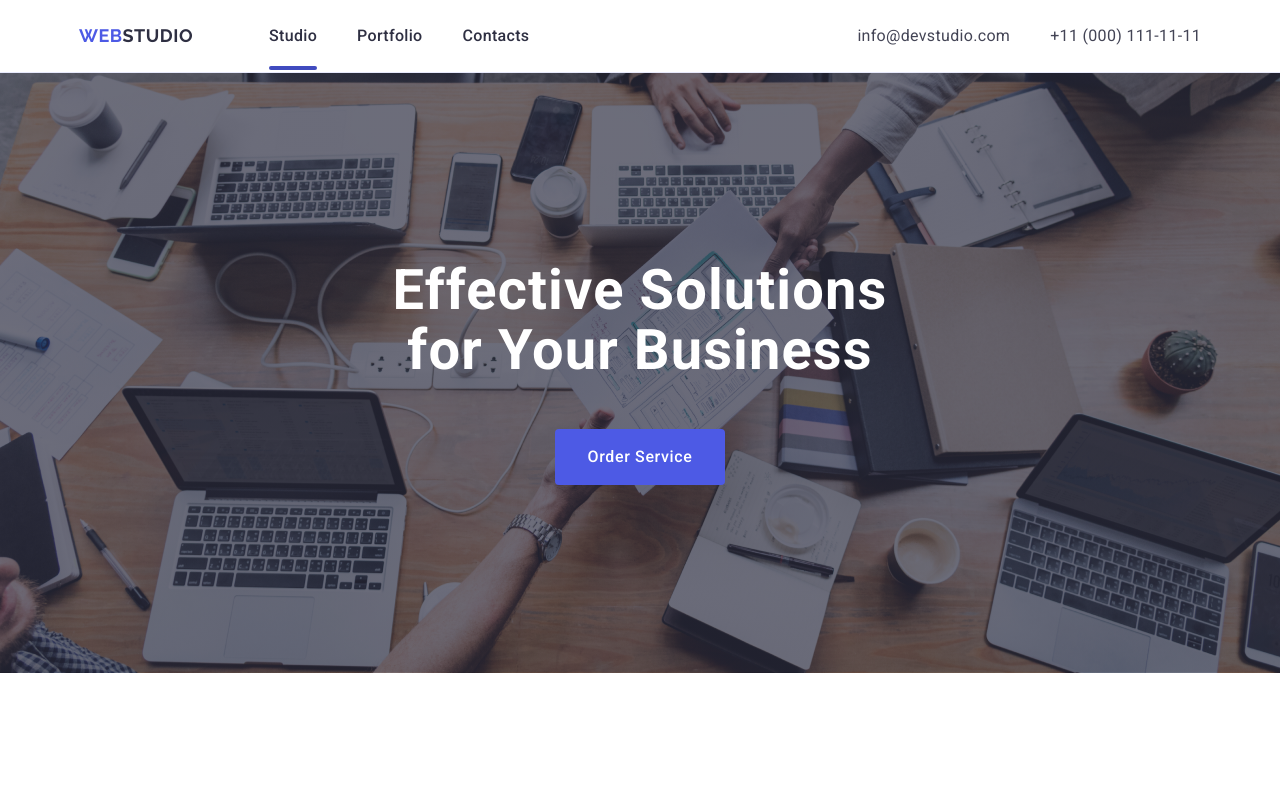
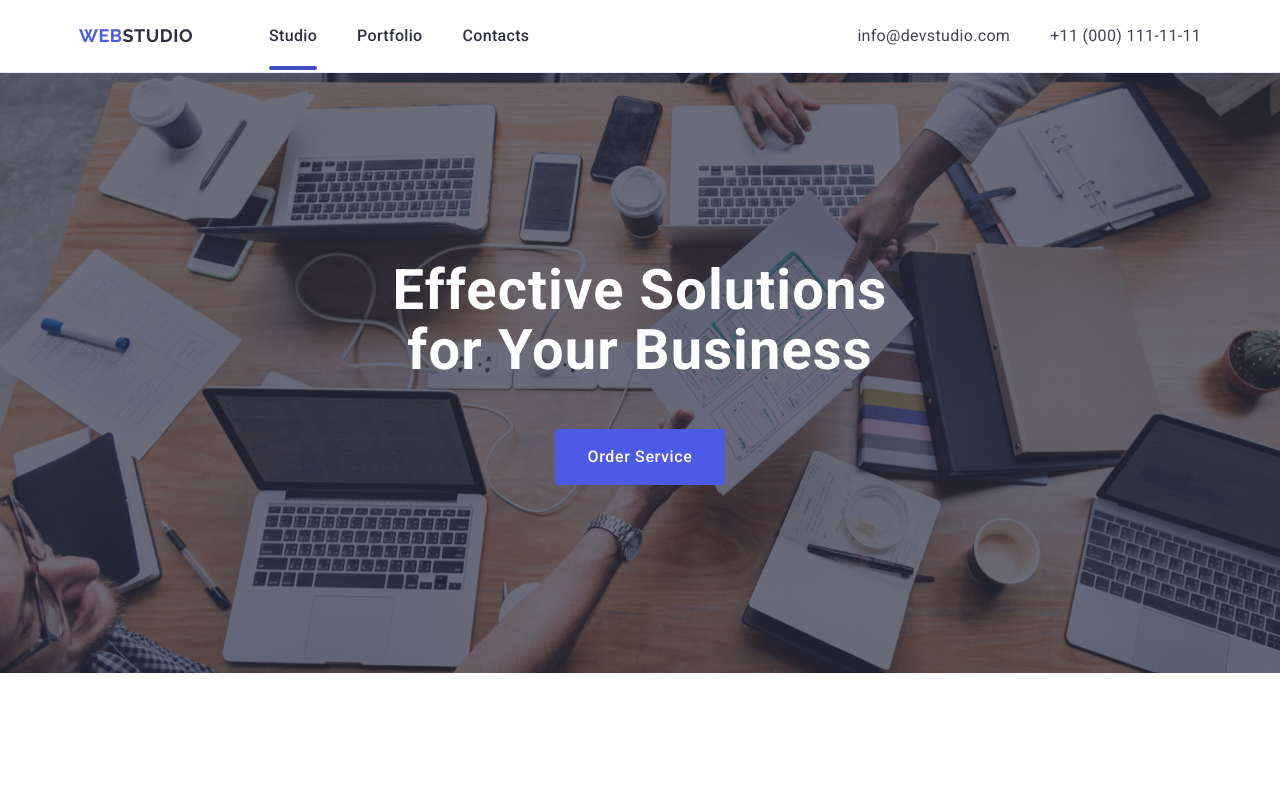
Before and after one commit to petronela88/goit-markup-hw-04, a plain HTML site: page index.html in a window 1280 px wide. Shown: the top 789 px of the page. Drawn offline with nearby package versions, Linux system fonts and the light colour scheme.

Commit message:
backgroundimage modify

```diff
--- a/css/style.css
+++ b/css/style.css
@@ -342,20 +342,7 @@ address {
     width: 264px;
 }
 
-/* icon style */
-/*
-.icons2-container {
-    width: 264px;
-    height: 112px;
-    margin-bottom: 8px;
-    background-color: var(--cloud);
-    border: 1px solid var(--light-slate);
-    border-radius: 4px;
-    display: flex;
-    align-items: center;
-    justify-content: center;
-}
-*/
+
 .objectivs-title {
     margin-bottom: 8px;
 }
@@ -405,30 +392,6 @@ address {
     padding: 32px 0;
 }
 
-/* icons style */
-/*
-.icons-container {
-    display: flex;
-    flex-direction: row;
-    align-items: center;
-    justify-content: space-between;
-    margin: 16px;
-
-}
-
-.icons {
-    background-color: var(--iris);
-    width: 40px;
-    height: auto;
-    padding: 11px;
-    border-radius: 20px;
-}
-
-.icons2 {
-    width: 64px;
-    height: 64px;
-}
-*/
 
 /* Section 4 */
 .portfolio-section {
@@ -484,10 +447,7 @@ address {
 
 .hero-section {
     max-width: 1440px;
-    background-image:
-        linear-gradient(to bottom, rgba(46, 47, 66, 0.7), rgba(46, 47, 66, 0.7)),
-        url(/images/people-office\ 1.jpg);
-    background-position: center;
+    background-image: linear-gradient(rgba(46, 47, 66, 0.7), rgba(46, 47, 66, 0.7)), url(.././images/people-office\ 1.jpg);
     background-size: cover;
     background-repeat: no-repeat;
     margin: 0 auto;
```
